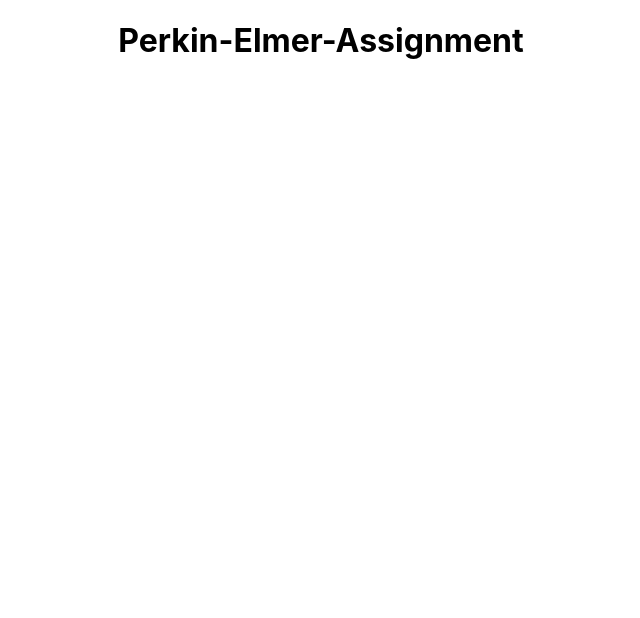
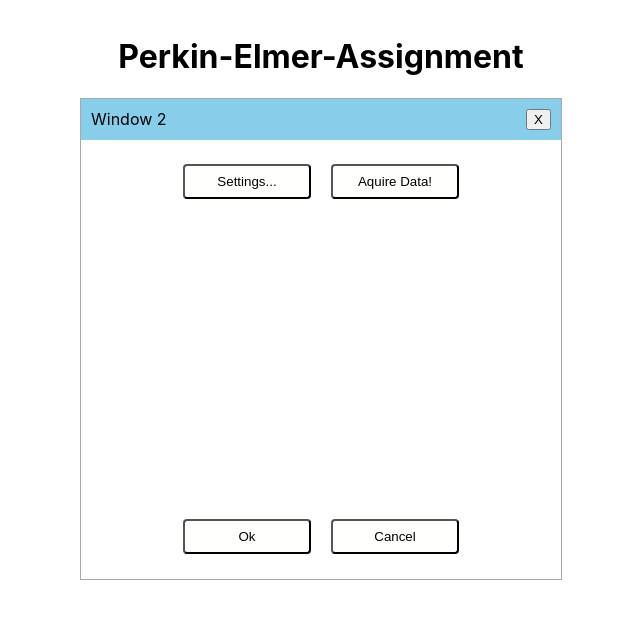
Before and after one commit to tejaspatil-psl/perkin-elmer-assignment, a React (Create React App) app: page / in a window 1280 px wide. Shown: the top 618 px of the page, without its empty margins (319-959 px from the left). Built offline with nearby package versions, Linux system fonts and the light colour scheme.

Commit message:
startup dialog page created

```diff
--- a/src/App.js
+++ b/src/App.js
@@ -1,9 +1,11 @@
 import './App.css';
+import Startup from './components/startup-dialog/startup';
 
 function App() {
   return (
     <div className="App">
       <h1>Perkin-Elmer-Assignment</h1>
+      <Startup/>
     </div>
   );
 }
--- /dev/null
+++ b/src/components/startup-dialog/startup.css
@@ -0,0 +1,32 @@
+.header {
+    display: flex;
+    justify-content: space-between;
+    padding: 10px;
+    background: skyblue;
+}
+.startup-container {
+    display: flex;
+    justify-content: center;
+    align-items: center;
+    text-align: center;
+}
+.startup-dialog {
+    border: 1px solid darkgray;
+    width: 30rem;
+    height: 30rem;
+}
+
+
+button {
+    cursor: pointer;
+}
+.styled-buttons{
+    padding: 8px 20px;
+    margin: 4px 10px;
+    border-radius: 4px;
+    min-width: 8rem;
+    background: rgb(255, 255, 253);
+}
+.styled-buttons:hover {
+    background: rgb(165, 215, 235);
+}
--- /dev/null
+++ b/src/components/startup-dialog/startup.jsx
@@ -0,0 +1,24 @@
+import './startup.css';
+
+function Startup() {
+  return (
+    <div className="startup-container">
+      <div className='startup-dialog'>
+      <div className='header'> Window 2 <button>X</button></div>
+        <div style={{marginTop:"20px"}}>
+          <button className='styled-buttons'>Settings...</button>
+          <button className='styled-buttons'>Aquire Data!</button>
+        </div>
+
+
+
+        <div style={{marginTop:"65%"}}>
+          <button className='styled-buttons'>Ok</button>
+          <button className='styled-buttons'>Cancel</button>
+        </div>
+      </div>
+    </div>
+  );
+}
+
+export default Startup;
--- a/src/index.css
+++ b/src/index.css
@@ -1,5 +1,6 @@
 body {
   margin: 0;
+  padding: 1rem;
   font-family: -apple-system, BlinkMacSystemFont, 'Segoe UI', 'Roboto', 'Oxygen',
     'Ubuntu', 'Cantarell', 'Fira Sans', 'Droid Sans', 'Helvetica Neue',
     sans-serif;
```
